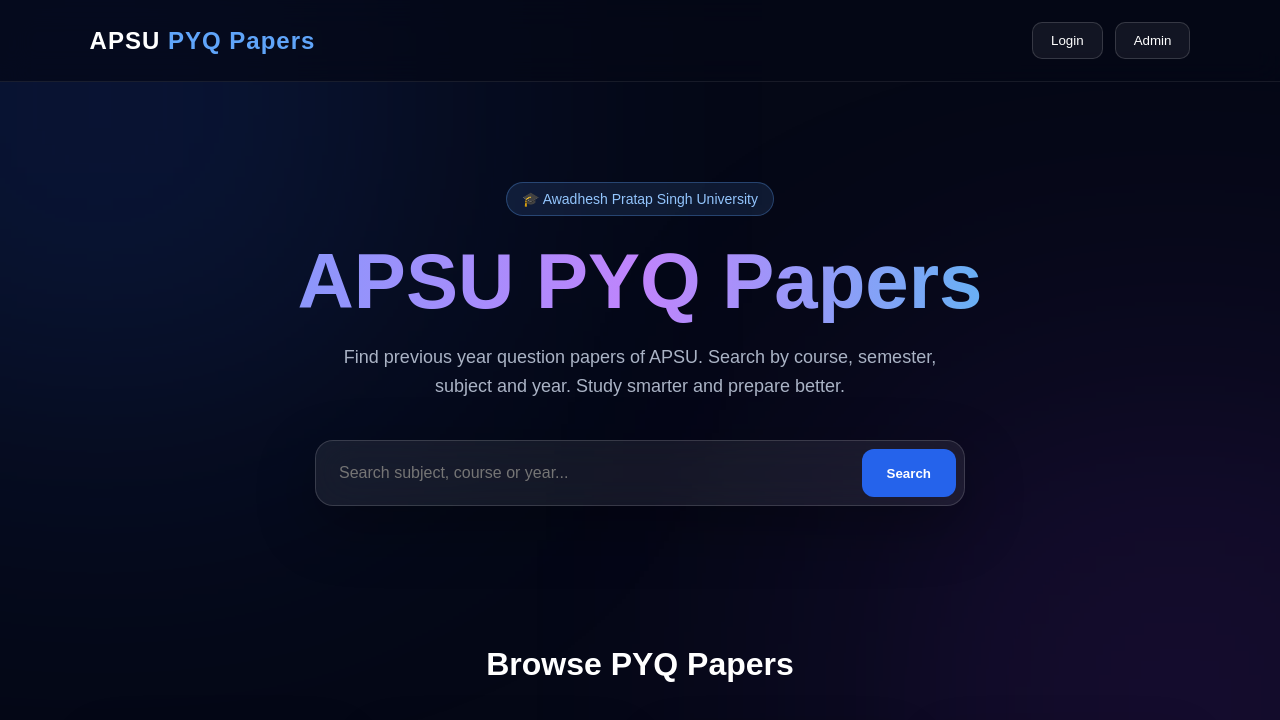
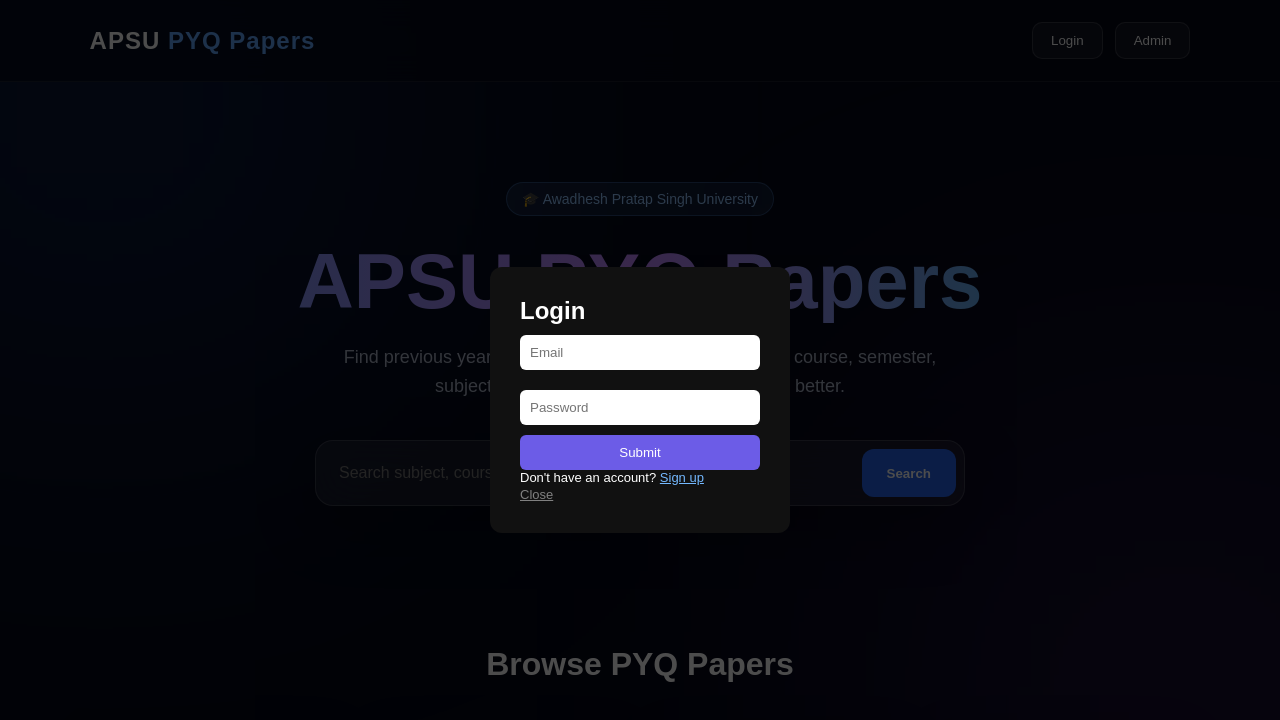
Before and after one commit to prince16god-bit/apsu-pyq-papers, a plain HTML site: page index.html in a window 1280 px wide. Both pictures are taken after a click on the button "Login". Shown: the top 720 px of the page. Drawn offline with nearby package versions, Linux system fonts and the light colour scheme.

Commit message:
Update index.html

```diff
--- a/index.html
+++ b/index.html
@@ -251,6 +251,20 @@
 </head>
 
 <body>
+    <div id="authModal" style="display:none;position:fixed;top:0;left:0;width:100%;height:100%;background:rgba(0,0,0,0.7);z-index:1000;align-items:center;justify-content:center;">
+  <div style="background:#111;padding:30px;border-radius:12px;width:300px;color:white;">
+    <h2 id="authTitle">Login</h2>
+    <input id="authEmail" type="email" placeholder="Email" style="width:100%;padding:10px;margin:10px 0;border-radius:6px;border:none;">
+    <input id="authPassword" type="password" placeholder="Password" style="width:100%;padding:10px;margin:10px 0;border-radius:6px;border:none;">
+    <button onclick="handleAuth()" style="width:100%;padding:10px;background:#6c5ce7;color:white;border:none;border-radius:6px;cursor:pointer;">Submit</button>
+    <p id="authMessage" style="color:#ff7675;"></p>
+    <p style="font-size:13px;">
+      <span id="authSwitchText">Don't have an account?</span>
+      <a href="#" onclick="toggleAuthMode()" style="color:#74b9ff;">Sign up</a>
+    </p>
+    <a href="#" onclick="closeAuthModal()" style="color:gray;font-size:13px;">Close</a>
+  </div>
+</div>
 
 <nav>
     <div class="logo">
@@ -258,7 +272,7 @@
     </div>
 
     <div class="nav-buttons">
-        <button class="nav-btn">Login</button>
+        <button class="nav-btn" onclick="openAuthModal()">Login</button>
         <button class="nav-btn">Admin</button>
     </div>
 </nav>
@@ -331,5 +345,54 @@
   const supabaseKey = "sb_publishable_YkStvIYHx7GnkGsummhN5Q_bGMLLEFG";
   const supabase = window.supabase.createClient(supabaseUrl, supabaseKey);
 </script>
+    <script>
+  let isSignup = false;
+
+  function openAuthModal() {
+    document.getElementById("authModal").style.display = "flex";
+  }
+
+  function closeAuthModal() {
+    document.getElementById("authModal").style.display = "none";
+    document.getElementById("authMessage").innerText = "";
+  }
+
+  function toggleAuthMode() {
+    isSignup = !isSignup;
+    document.getElementById("authTitle").innerText = isSignup ? "Sign Up" : "Login";
+    document.getElementById("authSwitchText").innerText = isSignup ? "Already have an account?" : "Don't have an account?";
+    event.target.innerText = isSignup ? "Login" : "Sign up";
+  }
+
+  async function handleAuth() {
+    const email = document.getElementById("authEmail").value;
+    const password = document.getElementById("authPassword").value;
+    const messageBox = document.getElementById("authMessage");
+
+    if (!email || !password) {
+      messageBox.innerText = "Please fill all fields.";
+      return;
+    }
+
+    if (isSignup) {
+      const { error } = await supabase.auth.signUp({ email, password });
+      if (error) {
+        messageBox.innerText = error.message;
+      } else {
+        messageBox.style.color = "#55efc4";
+        messageBox.innerText = "Signup successful! Please check your email to confirm.";
+      }
+    } else {
+      const { error } = await supabase.auth.signInWithPassword({ email, password });
+      if (error) {
+        messageBox.innerText = error.message;
+      } else {
+        messageBox.style.color = "#55efc4";
+        messageBox.innerText = "Login successful!";
+        setTimeout(() => location.reload(), 1000);
+      }
+    }
+  }
+</script>
 </body>
 </html>
```
